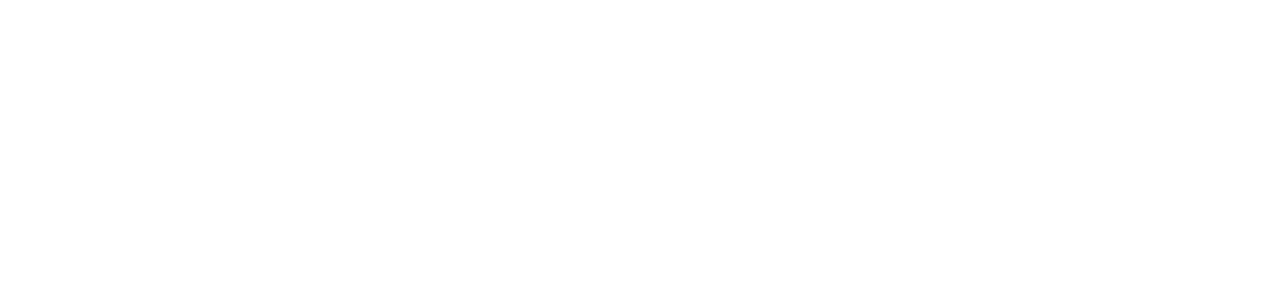
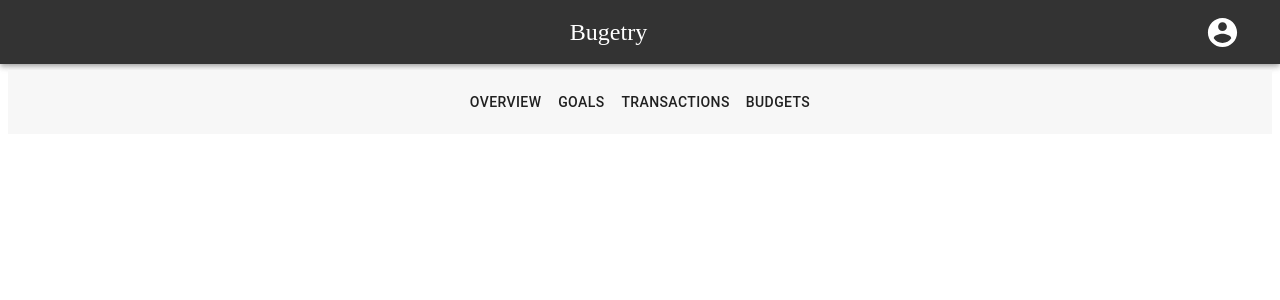
Before and after one commit to jrmeyers92/budgety, a React (Create React App) app: page / in a window 1280 px wide. Shown: the top 300 px of the page. Built offline with nearby package versions, Linux system fonts and the light colour scheme.

Commit message:
folder setup complete

```diff
--- a/package.json
+++ b/package.json
@@ -4,6 +4,7 @@
   "private": true,
   "dependencies": {
     "@material-ui/core": "^4.11.3",
+    "@material-ui/icons": "^4.11.2",
     "@material-ui/styles": "^4.11.3",
     "@testing-library/jest-dom": "^5.11.9",
     "@testing-library/react": "^11.2.5",
--- a/src/App.js
+++ b/src/App.js
@@ -1,8 +1,24 @@
-import React from 'react';
+import React, { useState } from "react";
 import "./App.css";
+import Nav from "./navs/Nav";
+import SecondaryNav from "./navs/SecondaryNav";
 
 function App() {
-	return <div className='App'></div>;
+	const [expenses, setExpenses] = useState([
+		{
+			group: "utilities",
+			name: "electric",
+			budget: 150,
+		},
+	]);
+	const [transactions, setTransactions] = useState([]);
+
+	return (
+		<div className='App'>
+			<Nav />
+			<SecondaryNav />
+		</div>
+	);
 }
 
 export default App;
--- /dev/null
+++ b/src/navs/Nav.js
@@ -0,0 +1,48 @@
+import React from "react";
+import { makeStyles } from "@material-ui/core/styles";
+import AppBar from "@material-ui/core/AppBar";
+import Toolbar from "@material-ui/core/Toolbar";
+import Typography from "@material-ui/core/Typography";
+import IconButton from "@material-ui/core/IconButton";
+import AccountCircleIcon from "@material-ui/icons/AccountCircle";
+const useStyles = makeStyles((theme) => ({
+	appBar: {
+		backgroundColor: "#333",
+	},
+
+	title: {
+		fontFamily: "Courgette, cursive",
+		flexGrow: 1,
+		[theme.breakpoints.down("sm")]: {
+			flexGrow: 1,
+		},
+	},
+	iconButton: {
+		color: "white",
+	},
+	name: {
+		fontSize: 16,
+		marginLeft: 4,
+	},
+}));
+
+const Nav = ({ userName }) => {
+	const classes = useStyles();
+	return (
+		<div>
+			<AppBar className={classes.appBar}>
+				<Toolbar>
+					<Typography className={classes.title} variant='h5' component='h1'>
+						Bugetry
+					</Typography>
+					<IconButton className={classes.iconButton}>
+						<AccountCircleIcon fontSize='large' />
+						<span className={classes.name}>{userName}</span>
+					</IconButton>
+				</Toolbar>
+			</AppBar>
+		</div>
+	);
+};
+
+export default Nav;
--- /dev/null
+++ b/src/navs/SecondaryNav.js
@@ -0,0 +1,34 @@
+import React from "react";
+import { AppBar, Toolbar, Button, Grid } from "@material-ui/core";
+import { makeStyles } from "@material-ui/core/styles";
+
+const useStyles = makeStyles((theme) => ({
+	appBar: {
+		marginTop: "8.8vh",
+		backgroundColor: "rgb(247,247,247)",
+		boxShadow: "none",
+	},
+	link: {
+		textDecoration: "none",
+	},
+}));
+
+const SecondaryNav = () => {
+	const classes = useStyles();
+	return (
+		<div>
+			<AppBar position='relative' className={classes.appBar}>
+				<Toolbar align='center'>
+					<Grid container direction='row' justify='center' alignItems='center'>
+						<Button>Overview</Button>
+						<Button>Goals</Button>
+						<Button>Transactions</Button>
+						<Button>Budgets</Button>
+					</Grid>
+				</Toolbar>
+			</AppBar>
+		</div>
+	);
+};
+
+export default SecondaryNav;
```
Also changed, not shown: src/budget/budget.js (added, +11 -0 lines), src/budget/budgets.js (added, +11 -0 lines), src/Budget.js (added), src/Transactions.js (added), 1 other file (tests, documents, lock files or other folders).
